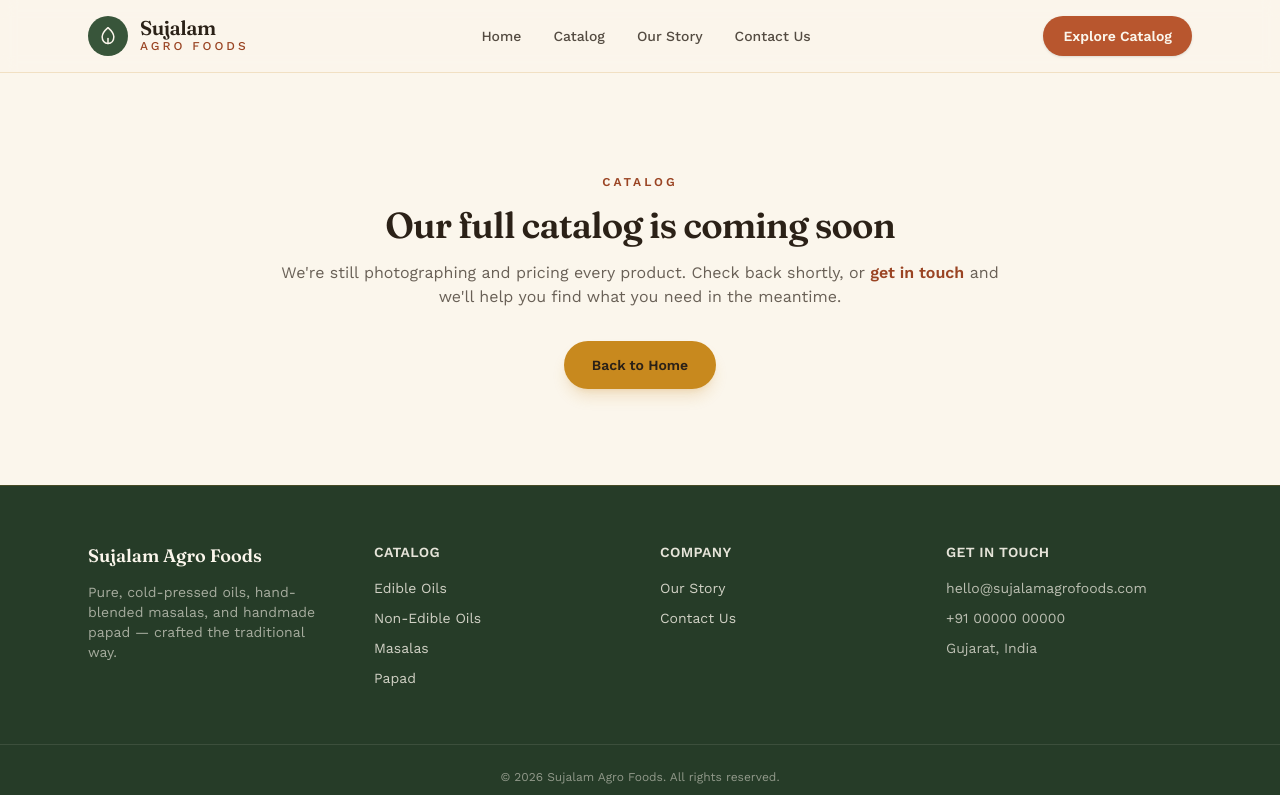
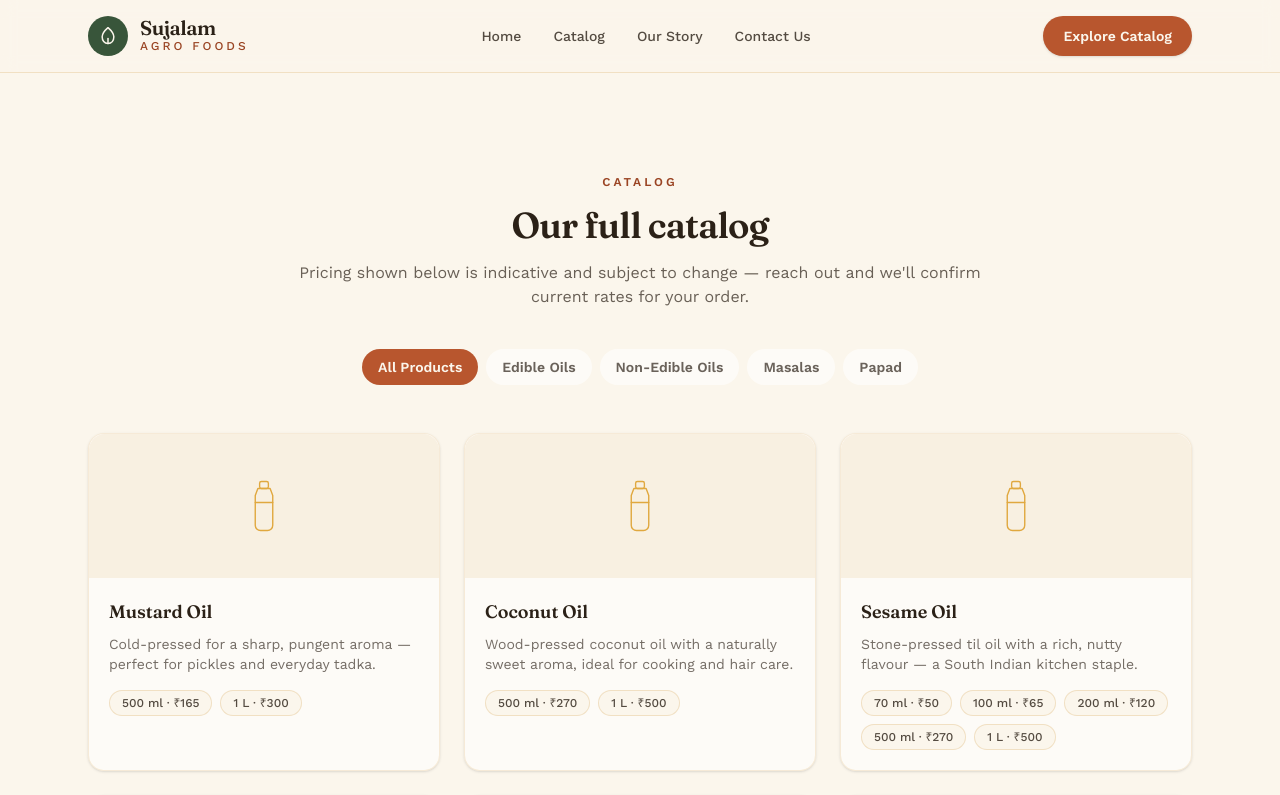
Before and after one commit to jayeshC01/sujalam-agro-foods-web, a Next.js app: page /catalog in a window 1280 px wide. Shown: the top 795 px of the page. Built offline with nearby package versions, Linux system fonts and the light colour scheme.

Commit message:
Added catalog Page

```diff
--- a/src/app/catalog/page.tsx
+++ b/src/app/catalog/page.tsx
@@ -1,7 +1,9 @@
 import Link from "next/link";
 import { SiteFooter } from "@/components/site-footer";
 import { SiteHeader } from "@/components/site-header";
+import { ProductCard } from "@/components/product-card";
 import { CATEGORIES } from "@/lib/categories";
+import { PRODUCTS } from "@/lib/products";
 
 type CatalogPageProps = {
   searchParams: Promise<{ category?: string }>;
@@ -10,35 +12,59 @@ type CatalogPageProps = {
 export default async function CatalogPage({ searchParams }: CatalogPageProps) {
   const { category } = await searchParams;
   const selected = CATEGORIES.find((item) => item.slug === category);
+  const products = selected
+    ? PRODUCTS.filter((product) => product.category === selected.slug)
+    : PRODUCTS;
 
   return (
     <>
       <SiteHeader />
       <main className="flex-1">
-        <section className="mx-auto max-w-3xl px-6 py-24 text-center">
+        <section className="mx-auto max-w-3xl px-6 pb-10 pt-24 text-center">
           <span className="text-xs font-semibold uppercase tracking-[0.25em] text-terracotta-dark">
             Catalog
           </span>
           <h1 className="mt-3 font-serif text-3xl font-semibold tracking-tight text-ink sm:text-4xl">
-            {selected ? selected.name : "Our full catalog"} is coming soon
+            {selected ? selected.name : "Our full catalog"}
           </h1>
           <p className="mt-4 text-ink/70">
-            We&apos;re still photographing and pricing every product. Check
-            back shortly, or{" "}
+            Pricing shown below is indicative and subject to change — reach
+            out and we&apos;ll confirm current rates for your order.
+          </p>
+        </section>
+
+        <div className="mx-auto flex max-w-6xl flex-wrap justify-center gap-2 px-6">
+          <Link
+            href="/catalog"
+            className={`rounded-full px-4 py-2 text-sm font-semibold transition-colors ${
+              !selected
+                ? "bg-terracotta text-cream"
+                : "bg-white/60 text-ink/70 hover:bg-white"
+            }`}
+          >
+            All Products
+          </Link>
+          {CATEGORIES.map((item) => (
             <Link
-              href="/contact"
-              className="font-semibold text-terracotta-dark hover:underline"
+              key={item.slug}
+              href={`/catalog?category=${item.slug}`}
+              className={`rounded-full px-4 py-2 text-sm font-semibold transition-colors ${
+                selected?.slug === item.slug
+                  ? "bg-terracotta text-cream"
+                  : "bg-white/60 text-ink/70 hover:bg-white"
+              }`}
             >
-              get in touch
-            </Link>{" "}
-            and we&apos;ll help you find what you need in the meantime.
-          </p>
-          <Link
-            href="/"
-            className="mt-8 inline-block rounded-full bg-mustard px-7 py-3.5 text-sm font-semibold text-ink shadow-lg shadow-mustard/20 transition-transform hover:-translate-y-0.5 hover:bg-mustard-light"
-          >
-            Back to Home
-          </Link>
+              {item.name}
+            </Link>
+          ))}
+        </div>
+
+        <section className="mx-auto max-w-6xl px-6 py-12">
+          <div className="grid gap-6 sm:grid-cols-2 lg:grid-cols-3">
+            {products.map((product) => (
+              <ProductCard key={product.slug} product={product} />
+            ))}
+          </div>
         </section>
       </main>
       <SiteFooter />
--- /dev/null
+++ b/src/components/product-card.tsx
@@ -0,0 +1,51 @@
+import { formatPrice, type Product } from "@/lib/products";
+import { ProductImage } from "@/components/product-image";
+
+const TONE_BY_CATEGORY: Record<string, string> = {
+  "edible-oil": "bg-mustard/10 text-mustard-light",
+  "non-edible-oil": "bg-terracotta/10 text-terracotta",
+  masalas: "bg-leaf/10 text-leaf",
+  papad: "bg-mustard/10 text-mustard-light",
+};
+
+export function ProductCard({ product }: { product: Product }) {
+  const tone = TONE_BY_CATEGORY[product.category] ?? "bg-mustard/10 text-mustard-light";
+
+  return (
+    <div className="flex flex-col overflow-hidden rounded-2xl border border-mustard/15 bg-white/60 shadow-sm transition-all hover:-translate-y-1 hover:border-terracotta/30 hover:shadow-lg">
+      <ProductImage kind={product.imageKind} tone={tone} />
+
+      <div className="flex flex-1 flex-col p-5">
+        <div className="flex items-start justify-between gap-2">
+          <h3 className="font-serif text-lg font-semibold text-ink">
+            {product.name}
+          </h3>
+          {!product.edible && (
+            <span className="shrink-0 rounded-full bg-terracotta/15 px-2.5 py-1 text-[10px] font-semibold uppercase tracking-wide text-terracotta-dark">
+              Non-Edible
+            </span>
+          )}
+        </div>
+
+        <p className="mt-2 text-sm text-ink/65">{product.description}</p>
+
+        <div className="mt-4 flex flex-wrap gap-2">
+          {product.packSizes.map((pack) => (
+            <span
+              key={pack.size}
+              className="rounded-full border border-mustard/20 bg-cream px-3 py-1 text-xs font-medium text-ink/80"
+            >
+              {pack.size} · {formatPrice(pack.price)}
+            </span>
+          ))}
+        </div>
+
+        {!product.edible && (
+          <p className="mt-3 text-xs text-ink/50">
+            For external / industrial use only. Not for consumption.
+          </p>
+        )}
+      </div>
+    </div>
+  );
+}
--- /dev/null
+++ b/src/components/product-image.tsx
@@ -0,0 +1,51 @@
+import type { ProductImageKind } from "@/lib/products";
+
+const iconProps = {
+  width: 44,
+  height: 56,
+  viewBox: "0 0 48 64",
+  fill: "none",
+  stroke: "currentColor",
+  strokeWidth: 1.6,
+  strokeLinecap: "round" as const,
+  strokeLinejoin: "round" as const,
+};
+
+const ICONS: Record<ProductImageKind, React.ReactNode> = {
+  bottle: (
+    <svg {...iconProps}>
+      <rect x="19" y="4" width="10" height="8" rx="2" />
+      <path d="M17 12h14l3 8v34a6 6 0 0 1-6 6H20a6 6 0 0 1-6-6V20l3-8Z" />
+      <path d="M14 28h20" />
+    </svg>
+  ),
+  pouch: (
+    <svg {...iconProps}>
+      <path d="M14 12h20l2 6-3 3v29a6 6 0 0 1-6 6H21a6 6 0 0 1-6-6V21l-3-3 2-6Z" />
+      <path d="M20 12V8a4 4 0 0 1 8 0v4" />
+    </svg>
+  ),
+  disc: (
+    <svg {...iconProps}>
+      <circle cx="24" cy="32" r="18" />
+      <path d="M24 14v36M8.5 21l31 22M8.5 43l31-22" />
+    </svg>
+  ),
+};
+
+export function ProductImage({
+  kind,
+  tone,
+}: {
+  kind: ProductImageKind;
+  tone: string;
+}) {
+  return (
+    <div
+      className={`flex h-36 items-center justify-center rounded-t-2xl ${tone}`}
+      aria-hidden
+    >
+      {ICONS[kind]}
+    </div>
+  );
+}
--- /dev/null
+++ b/src/lib/products.ts
@@ -0,0 +1,178 @@
+export type ProductImageKind = "bottle" | "pouch" | "disc";
+
+export type PackSize = {
+  size: string;
+  price: number;
+};
+
+export type Product = {
+  slug: string;
+  name: string;
+  category: string;
+  edible: boolean;
+  imageKind: ProductImageKind;
+  description: string;
+  packSizes: PackSize[];
+};
+
+// NOTE: All prices below are placeholder/dummy pricing until final rate cards are confirmed.
+export const PRODUCTS: Product[] = [
+  {
+    slug: "mustard-oil",
+    name: "Mustard Oil",
+    category: "edible-oil",
+    edible: true,
+    imageKind: "bottle",
+    description:
+      "Cold-pressed for a sharp, pungent aroma — perfect for pickles and everyday tadka.",
+    packSizes: [
+      { size: "500 ml", price: 165 },
+      { size: "1 L", price: 300 },
+    ],
+  },
+  {
+    slug: "coconut-oil",
+    name: "Coconut Oil",
+    category: "edible-oil",
+    edible: true,
+    imageKind: "bottle",
+    description:
+      "Wood-pressed coconut oil with a naturally sweet aroma, ideal for cooking and hair care.",
+    packSizes: [
+      { size: "500 ml", price: 270 },
+      { size: "1 L", price: 500 },
+    ],
+  },
+  {
+    slug: "sesame-oil",
+    name: "Sesame Oil",
+    category: "edible-oil",
+    edible: true,
+    imageKind: "bottle",
+    description:
+      "Stone-pressed til oil with a rich, nutty flavour — a South Indian kitchen staple.",
+    packSizes: [
+      { size: "70 ml", price: 50 },
+      { size: "100 ml", price: 65 },
+      { size: "200 ml", price: 120 },
+      { size: "500 ml", price: 270 },
+      { size: "1 L", price: 500 },
+    ],
+  },
+  {
+    slug: "kardai-oil",
+    name: "Kardai Oil",
+    category: "edible-oil",
+    edible: true,
+    imageKind: "bottle",
+    description:
+      "Cold-pressed safflower (kardai) oil, light on the palate and easy to digest.",
+    packSizes: [
+      { size: "500 ml", price: 270 },
+      { size: "1 L", price: 500 },
+    ],
+  },
+  {
+    slug: "almond-oil",
+    name: "Almond Oil",
+    category: "edible-oil",
+    edible: true,
+    imageKind: "bottle",
+    description:
+      "Pure cold-pressed almond oil, prized for cooking and skincare alike.",
+    packSizes: [
+      { size: "70 ml", price: 95 },
+      { size: "100 ml", price: 130 },
+      { size: "200 ml", price: 230 },
+      { size: "500 ml", price: 540 },
+      { size: "1 L", price: 1000 },
+    ],
+  },
+  {
+    slug: "erand-oil",
+    name: "Erand Oil (Castor)",
+    category: "non-edible-oil",
+    edible: false,
+    imageKind: "bottle",
+    description:
+      "Cold-pressed castor oil for external and industrial use — not for consumption.",
+    packSizes: [
+      { size: "500 ml", price: 140 },
+      { size: "1 L", price: 250 },
+    ],
+  },
+  {
+    slug: "mohata-oil",
+    name: "Mohata Oil",
+    category: "non-edible-oil",
+    edible: false,
+    imageKind: "bottle",
+    description: "Traditionally extracted mohata oil for external application.",
+    packSizes: [
+      { size: "200 ml", price: 75 },
+      { size: "500 ml", price: 165 },
+      { size: "1 L", price: 300 },
+    ],
+  },
+  {
+    slug: "diva-oil",
+    name: "Diva Oil",
+    category: "non-edible-oil",
+    edible: false,
+    imageKind: "bottle",
+    description:
+      "Pure lamp oil for diyas — clean-burning and traditionally made.",
+    packSizes: [
+      { size: "500 ml", price: 110 },
+      { size: "1 L", price: 200 },
+    ],
+  },
+  {
+    slug: "nagli-papad",
+    name: "Nagli Papad",
+    category: "papad",
+    edible: true,
+    imageKind: "disc",
+    description:
+      "Sun-dried finger-millet (nagli) papad, rolled fresh using a traditional recipe.",
+    packSizes: [{ size: "200 g", price: 120 }],
+  },
+  {
+    slug: "urad-papad",
+    name: "Urad Papad",
+    category: "papad",
+    edible: true,
+    imageKind: "disc",
+    description:
+      "Crisp urad dal papad, hand-rolled and sun-dried the traditional way.",
+    packSizes: [{ size: "200 g", price: 150 }],
+  },
+  {
+    slug: "garam-masala",
+    name: "Garam Masala",
+    category: "masalas",
+    edible: true,
+    imageKind: "pouch",
+    description:
+      "Stone-ground blend of whole spices for that authentic home-style aroma.",
+    packSizes: [{ size: "100 g", price: 90 }],
+  },
+  {
+    slug: "kitchen-king-masala",
+    name: "Kitchen King Masala",
+    category: "masalas",
+    edible: true,
+    imageKind: "pouch",
+    description:
+      "An all-purpose spice blend that elevates everyday sabzis and curries.",
+    packSizes: [{ size: "100 g", price: 85 }],
+  },
+];
+
+export function formatPrice(price: number) {
+  return new Intl.NumberFormat("en-IN", {
+    style: "currency",
+    currency: "INR",
+    maximumFractionDigits: 0,
+  }).format(price);
+}
```
